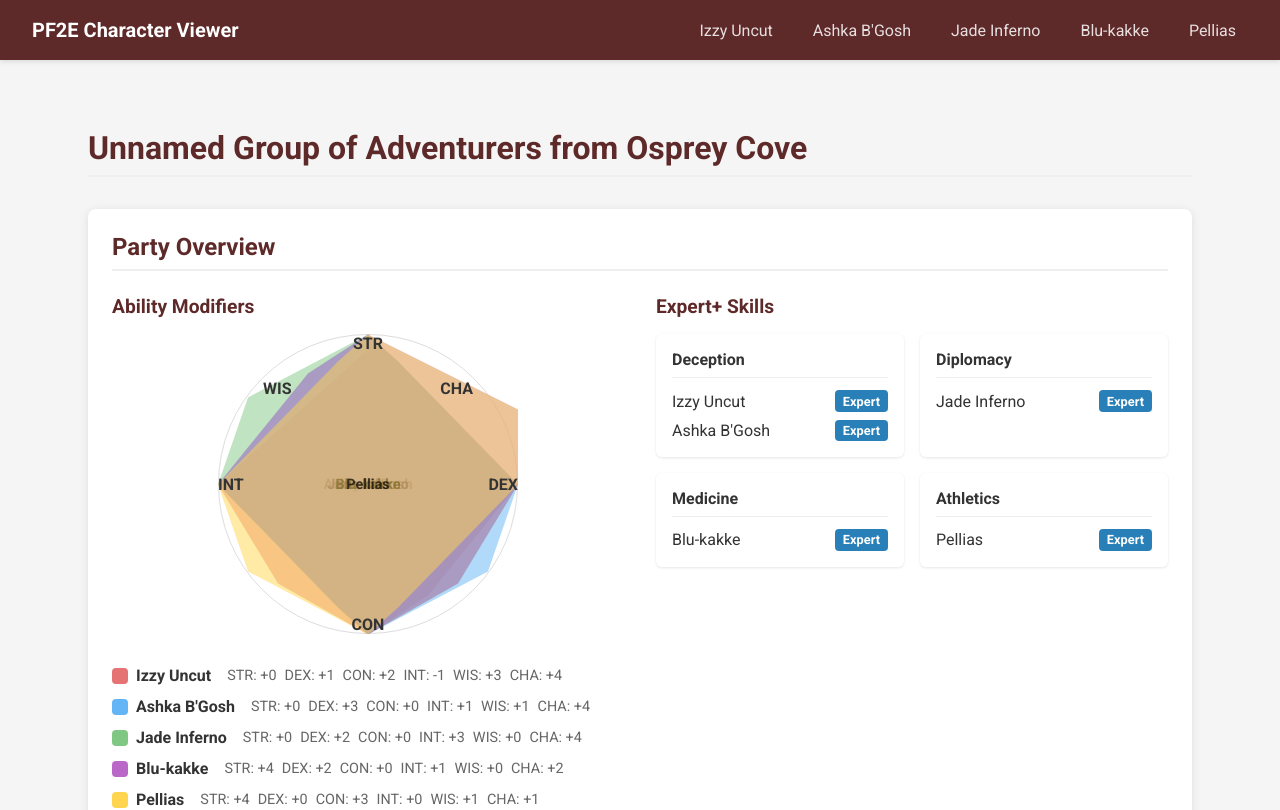
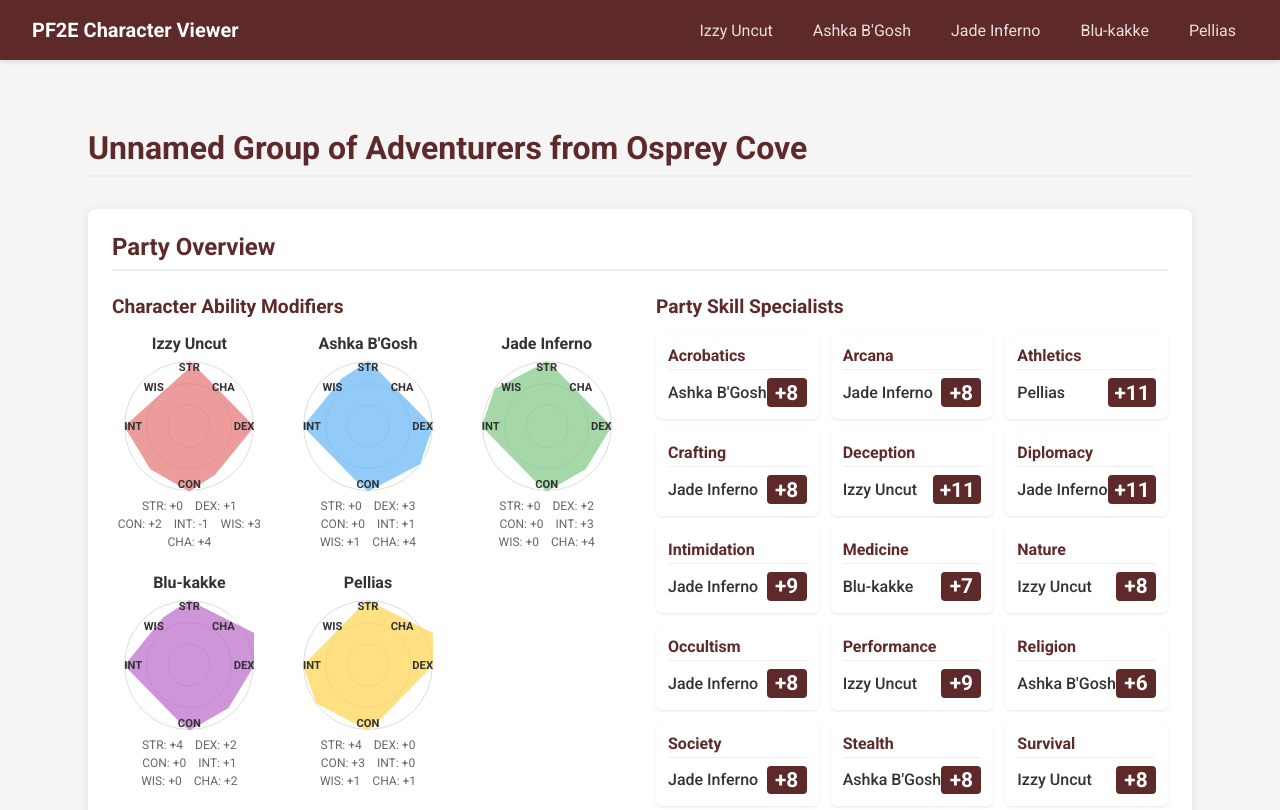
Before and after one commit to Mooknop/CNMH, a React (Create React App) app: page / in a window 1280 px wide. Shown: the top 810 px of the page. Built offline with nearby package versions, Linux system fonts and the light colour scheme.

Commit message:
Prettify summary

```diff
--- a/src/components/party/PartySummary.css
+++ b/src/components/party/PartySummary.css
@@ -28,17 +28,37 @@
     gap: 2rem;
   }
 
-  /* Spider Chart Styles */
-  .ability-chart-container {
+  /* Spider Charts Grid Styles */
+  .ability-charts-container {
     display: flex;
     flex-direction: column;
   }
 
+  .spider-charts-grid {
+    display: grid;
+    grid-template-columns: repeat(auto-fill, minmax(140px, 1fr));
+    gap: 1.5rem;
+  }
+
+  .character-chart-container {
+    display: flex;
+    flex-direction: column;
+    align-items: center;
+  }
+
+  .character-chart-name {
+    margin: 0 0 0.5rem 0;
+    font-size: 1rem;
+    font-weight: 600;
+    color: #333;
+    text-align: center;
+  }
+
   .spider-chart {
     position: relative;
-    width: 300px;
-    height: 300px;
-    margin: 0 auto 1rem;
+    width: 130px;
+    height: 130px;
+    margin: 0 auto 0.5rem;
   }
 
   .chart-grid {
@@ -81,12 +101,14 @@
     width: 100%;
     height: 100%;
     z-index: 3;
+    pointer-events: none;
   }
 
   .chart-label {
     position: absolute;
     font-weight: 600;
     color: #333;
+    font-size: 0.7rem;
   }
 
   .chart-label.str {
@@ -139,118 +161,77 @@
     width: 100%;
     height: 100%;
     transition: transform 0.3s;
+    opacity: 0.7;
   }
 
   .character-polygon:hover {
     transform: scale(1.05);
-    z-index: 10;
+    opacity: 0.9;
   }
 
-  .character-polygon .character-name {
-    position: absolute;
-    top: 50%;
-    left: 50%;
-    transform: translate(-50%, -50%);
-    color: rgba(0, 0, 0, 0.7);
-    font-weight: 600;
-    font-size: 0.9rem;
-    white-space: nowrap;
+  .ability-values {
+    display: flex;
+    flex-wrap: wrap;
+    justify-content: center;
+    gap: 0.25rem;
+    font-size: 0.75rem;
+    color: #666;
+    text-align: center;
   }
 
-  .chart-legend {
-    display: flex;
-    flex-direction: column;
-    gap: 0.75rem;
-    margin-top: 1rem;
+  .ability-values span {
+    margin: 0 0.25rem;
   }
 
-  .legend-item {
-    display: flex;
-    align-items: center;
-    gap: 0.5rem;
-    flex-wrap: wrap;
-  }
-
-  .legend-color {
-    width: 16px;
-    height: 16px;
-    border-radius: 4px;
-  }
-
-  .legend-name {
-    font-weight: 600;
-    margin-right: 0.5rem;
-  }
-
-  .legend-stats {
-    display: flex;
-    flex-wrap: wrap;
-    gap: 0.5rem;
-    font-size: 0.9rem;
-    color: #666;
-  }
-
-  /* Expert Skills Styles */
-  .expert-skills-container {
+  /* Party Skill Specialists Styles */
+  .best-skills-container {
     display: flex;
     flex-direction: column;
   }
 
-  .expert-skills-grid {
+  .best-skills-grid {
     display: grid;
-    grid-template-columns: repeat(auto-fill, minmax(200px, 1fr));
-    gap: 1rem;
+    grid-template-columns: repeat(auto-fill, minmax(150px, 1fr));
+    gap: 0.75rem;
   }
 
   .skill-card {
     background-color: #f9f9f9;
     border-radius: 6px;
-    padding: 1rem;
+    padding: 0.75rem;
     box-shadow: 0 1px 3px rgba(0,0,0,0.1);
+    display: flex;
+    flex-direction: column;
   }
 
-  .skill-card h4 {
-    margin-top: 0;
-    margin-bottom: 0.75rem;
-    color: #333;
-    font-size: 1rem;
+  .skill-name {
+    font-weight: 600;
+    color: #5e2929;
+    margin-bottom: 0.5rem;
+    padding-bottom: 0.25rem;
     border-bottom: 1px solid #eee;
-    padding-bottom: 0.5rem;
   }
 
-  .skill-characters {
-    display: flex;
-    flex-direction: column;
-    gap: 0.5rem;
-  }
-
-  .skill-character {
+  .best-character {
     display: flex;
     justify-content: space-between;
     align-items: center;
   }
 
-  .proficiency-badge {
-    font-size: 0.8rem;
-    font-weight: 600;
-    padding: 0.2rem 0.5rem;
-    border-radius: 4px;
-    color: white;
+  .character-name {
+    font-weight: 500;
   }
 
-  .prof-2 {
-    background-color: #2980b9; /* Expert - blue */
+  .skill-modifier {
+    font-weight: 600;
+    background-color: #5e2929;
+    color: white;
+    padding: 0.15rem 0.4rem;
+    border-radius: 4px;
+    font-size: 0.85rem;
   }
 
-  .prof-3 {
-    background-color: #8e44ad; /* Master - purple */
-  }
-
-  .prof-4 {
-    background-color: #f39c12; /* Legendary - gold */
-  }
-
-  .no-expert-skills {
+  .no-skill-data {
     text-align: center;
     padding: 2rem;
     background-color: #f9f9f9;
@@ -265,23 +246,26 @@
       gap: 2rem;
     }
 
-    .spider-chart {
-      width: 280px;
-      height: 280px;
+    .spider-charts-grid {
+      grid-template-columns: repeat(auto-fill, minmax(120px, 1fr));
     }
   }
 
   @media (max-width: 480px) {
-    .spider-chart {
-      width: 240px;
-      height: 240px;
+    .spider-charts-grid {
+      grid-template-columns: repeat(2, 1fr);
     }
 
-    .chart-legend {
-      font-size: 0.9rem;
+    .spider-chart {
+      width: 100px;
+      height: 100px;
     }
 
-    .expert-skills-grid {
-      grid-template-columns: 1fr;
+    .best-skills-grid {
+      grid-template-columns: repeat(2, 1fr);
+    }
+
+    .chart-label {
+      font-size: 0.65rem;
     }
   }
--- a/src/components/party/PartySummary.js
+++ b/src/components/party/PartySummary.js
@@ -49,38 +49,86 @@ const PartySummary = () => {
     '#ffd54f'  // yellow
   ];
 
-  // Collect all expert skills from the party
-  const expertSkills = {};
+  // Calculate skill modifiers for all characters
+  const calculateSkillModifier = (character, skillName) => {
+    const skills = character.skills || {};
+    const skillData = skills[skillName] || { proficiency: 0 };
+
+    // Determine the ability modifier for this skill
+    let abilityMod = 0;
+    const abilities = character.abilities || {};
+
+    // Map skills to their corresponding ability scores (based on PF2E rules)
+    const skillAbilities = {
+      acrobatics: 'dexterity',
+      arcana: 'intelligence',
+      athletics: 'strength',
+      crafting: 'intelligence',
+      deception: 'charisma',
+      diplomacy: 'charisma',
+      intimidation: 'charisma',
+      medicine: 'wisdom',
+      nature: 'wisdom',
+      occultism: 'intelligence',
+      performance: 'charisma',
+      religion: 'wisdom',
+      society: 'intelligence',
+      stealth: 'dexterity',
+      survival: 'wisdom',
+      thievery: 'dexterity'
+    };
+
+    const abilityKey = skillAbilities[skillName] || 'dexterity';
+    abilityMod = getModifier(abilities[abilityKey] || 10);
+
+    // Calculate proficiency bonus: Untrained (0), Trained (+2), Expert (+4), Master (+6), Legendary (+8) + level
+    let profBonus = 0;
+    if (skillData.proficiency > 0) {
+      profBonus = skillData.proficiency * 2 + (character.level || 0);
+    }
+
+    return abilityMod + profBonus;
+  };
+
+  // Find the best character for each skill
+  const findBestAtSkill = () => {
+    // List of all PF2E skills
+    const allSkills = [
+      'acrobatics', 'arcana', 'athletics', 'crafting', 'deception',
+      'diplomacy', 'intimidation', 'medicine', 'nature', 'occultism',
+      'performance', 'religion', 'society', 'stealth', 'survival', 'thievery'
+    ];
+
+    const bestCharacters = {};
+
+    allSkills.forEach(skill => {
+      let bestChar = null;
+      let bestModifier = -Infinity;
 
       characters.forEach(char => {
-    const skills = char.skills || {};
-
-    Object.entries(skills).forEach(([skillName, skillData]) => {
-      if (skillData.proficiency >= 2) { // Expert or higher
-        if (!expertSkills[skillName]) {
-          expertSkills[skillName] = [];
-        }
-        expertSkills[skillName].push({
-          name: char.name,
-          proficiency: skillData.proficiency
-        });
+        const modifier = calculateSkillModifier(char, skill);
+        if (modifier > bestModifier) {
+          bestModifier = modifier;
+          bestChar = char;
         }
       });
+
+      if (bestChar) {
+        bestCharacters[skill] = {
+          name: bestChar.name,
+          modifier: bestModifier
+        };
+      }
     });
+
+    return bestCharacters;
+  };
+
+  const bestSkillCharacters = findBestAtSkill();
 
   // Format skill names for better display
   const formatSkillName = (name) => {
     return name.charAt(0).toUpperCase() + name.slice(1);
-  };
-
-  // Get proficiency label
-  const getProficiencyLabel = (proficiency) => {
-    switch(proficiency) {
-      case 2: return 'Expert';
-      case 3: return 'Master';
-      case 4: return 'Legendary';
-      default: return 'Trained';
-    }
   };
 
   return (
@@ -88,8 +136,12 @@ const PartySummary = () => {
       <h2>Party Overview</h2>
 
       <div className="summary-content">
-        <div className="ability-chart-container">
-          <h3>Ability Modifiers</h3>
+        <div className="ability-charts-container">
+          <h3>Character Ability Modifiers</h3>
+          <div className="spider-charts-grid">
+            {abilityData.map((char, index) => (
+              <div key={char.name} className="character-chart-container">
+                <h4 className="character-chart-name">{char.name}</h4>
                 <div className="spider-chart">
                   <div className="chart-labels">
                     <span className="chart-label str">STR</span>
@@ -101,9 +153,7 @@ const PartySummary = () => {
                   </div>
 
                   <div className="chart-polygons">
-              {abilityData.map((char, index) => (
                     <div
-                  key={char.name}
                       className="character-polygon"
                       style={{
                         clipPath: `polygon(
@@ -116,12 +166,9 @@ const PartySummary = () => {
                           0% 50%,
                           ${50 - scaleValue(char.intelligence) / 2}% ${5 + scaleValue(char.intelligence) / 5}%
                         )`,
-                    backgroundColor: `${colors[index % colors.length]}80` // add 80 for opacity
+                        backgroundColor: `${colors[index % colors.length]}`
                       }}
-                >
-                  <span className="character-name">{char.name}</span>
-                </div>
-              ))}
+                    ></div>
                   </div>
 
                   <div className="chart-grid">
@@ -130,16 +177,7 @@ const PartySummary = () => {
                     <div className="grid-circle circle-3"></div>
                   </div>
                 </div>
-
-          <div className="chart-legend">
-            {abilityData.map((char, index) => (
-              <div key={char.name} className="legend-item">
-                <div
-                  className="legend-color"
-                  style={{ backgroundColor: colors[index % colors.length] }}
-                ></div>
-                <span className="legend-name">{char.name}</span>
-                <div className="legend-stats">
+                <div className="ability-values">
                   <span>STR: {char.strength >= 0 ? '+' : ''}{char.strength}</span>
                   <span>DEX: {char.dexterity >= 0 ? '+' : ''}{char.dexterity}</span>
                   <span>CON: {char.constitution >= 0 ? '+' : ''}{char.constitution}</span>
@@ -152,29 +190,25 @@ const PartySummary = () => {
           </div>
         </div>
 
-        <div className="expert-skills-container">
-          <h3>Expert+ Skills</h3>
-          {Object.keys(expertSkills).length > 0 ? (
-            <div className="expert-skills-grid">
-              {Object.entries(expertSkills).map(([skillName, characters]) => (
+        <div className="best-skills-container">
+          <h3>Party Skill Specialists</h3>
+          {Object.keys(bestSkillCharacters).length > 0 ? (
+            <div className="best-skills-grid">
+              {Object.entries(bestSkillCharacters)
+                .sort((a, b) => a[0].localeCompare(b[0])) // Sort alphabetically by skill name
+                .map(([skillName, data]) => (
                 <div key={skillName} className="skill-card">
-                  <h4>{formatSkillName(skillName)}</h4>
-                  <div className="skill-characters">
-                    {characters.map((char, index) => (
-                      <div key={index} className="skill-character">
-                        <span className="character-name">{char.name}</span>
-                        <span className={`proficiency-badge prof-${char.proficiency}`}>
-                          {getProficiencyLabel(char.proficiency)}
-                        </span>
-                      </div>
-                    ))}
+                  <div className="skill-name">{formatSkillName(skillName)}</div>
+                  <div className="best-character">
+                    <span className="character-name">{data.name}</span>
+                    <span className="skill-modifier">{data.modifier >= 0 ? '+' : ''}{data.modifier}</span>
                   </div>
                 </div>
               ))}
             </div>
           ) : (
-            <div className="no-expert-skills">
-              <p>No party members have expert proficiency in any skills yet.</p>
+            <div className="no-skill-data">
+              <p>No skill data available for the party.</p>
             </div>
           )}
         </div>
```
Lines whose indentation alone changed are shown as unchanged.
